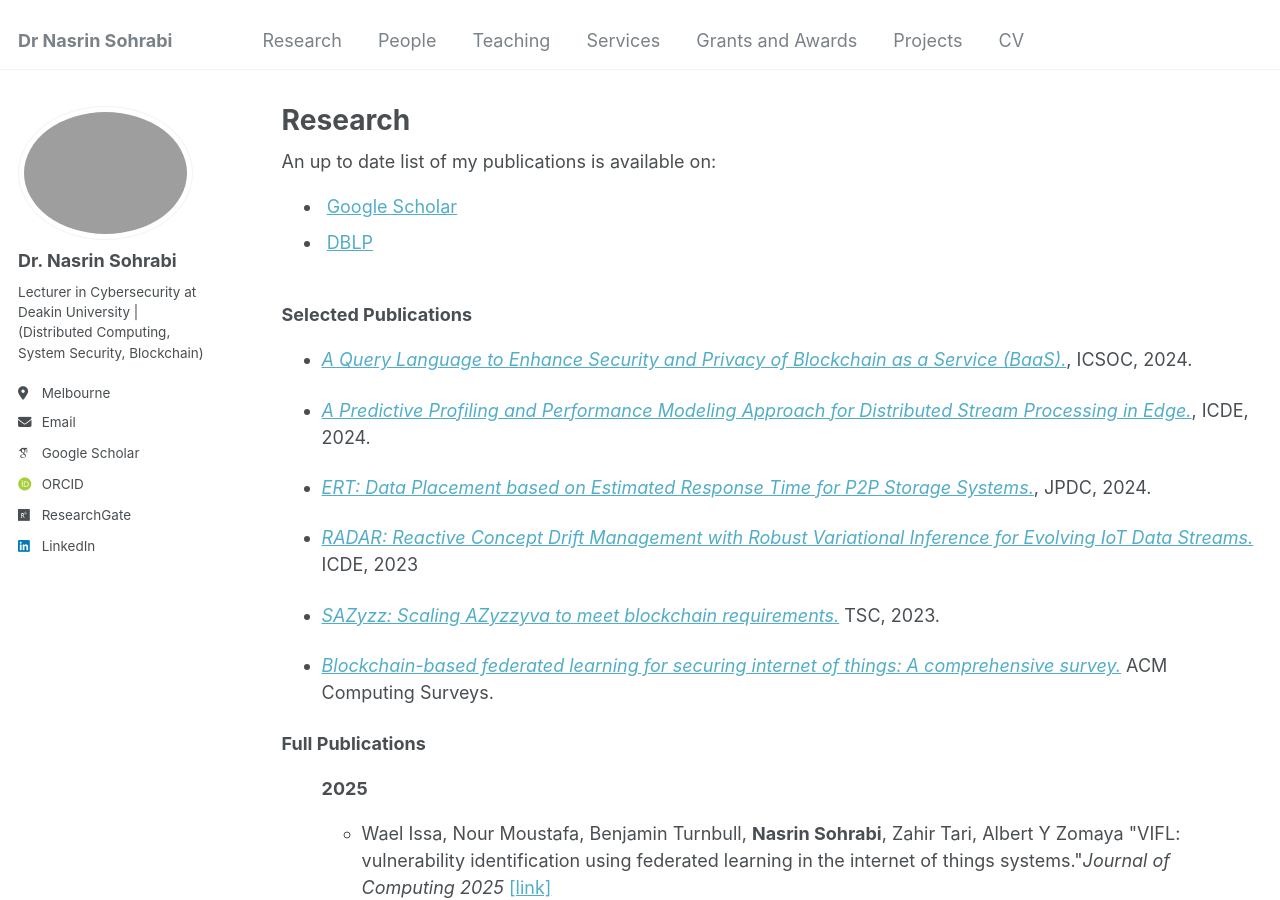
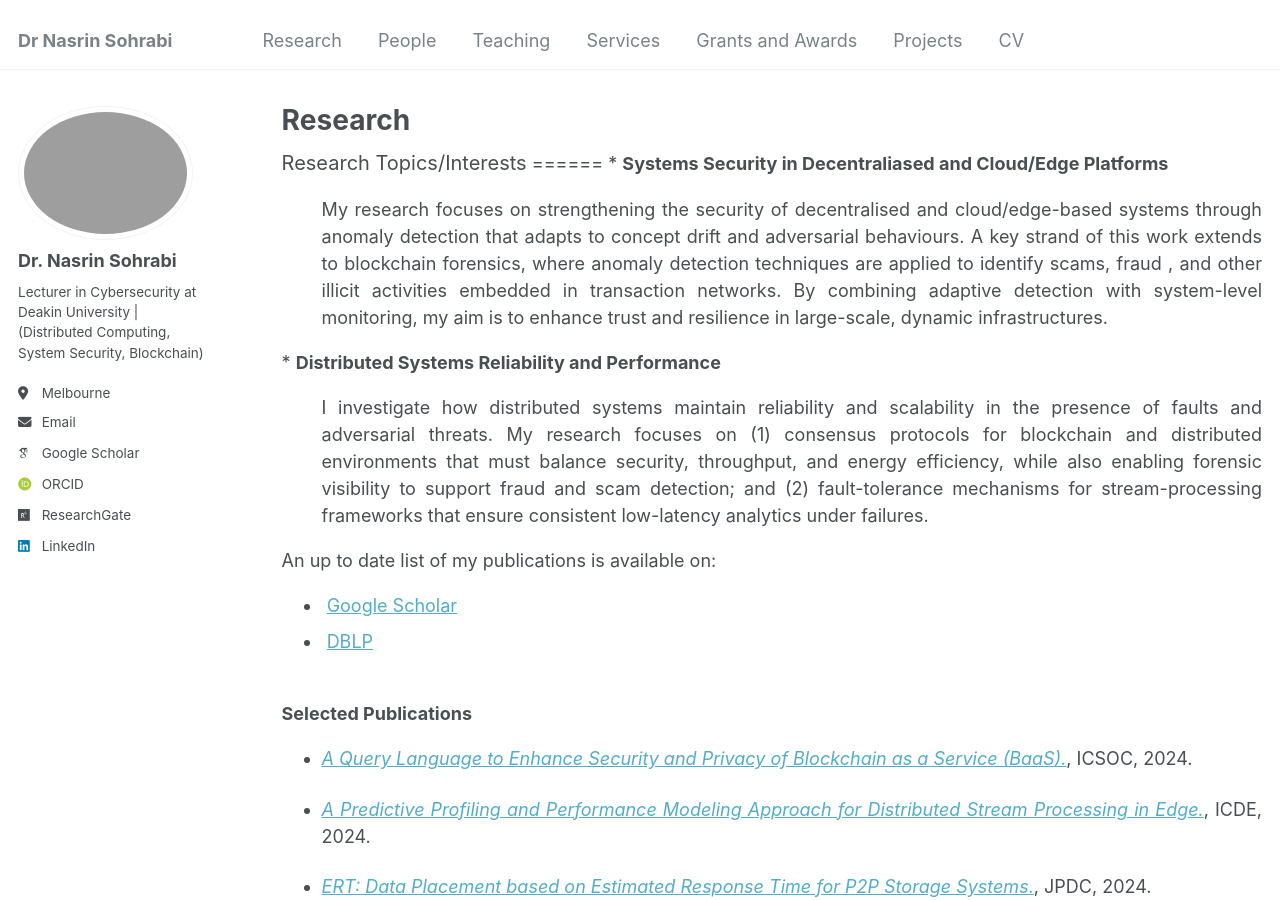
Before and after one commit to Nasrin-Sohrabi/Nasrin-Sohrabi.github.io, a Jekyll site: the page built from _pages/research.html, in a window 1280 px wide and 900 px high. Built offline with Jekyll 4.4.1, drawn with Linux system fonts in a browser that asks for light colours; some web fonts are replaced.

Commit message:
update the intro

```diff
--- a/_pages/research.html
+++ b/_pages/research.html
@@ -6,12 +6,26 @@ author_profile: true
 ---
 
 {% if site.author.googlescholar %}
+
+<span style="font-size:20px;">Research Topics/Interests</span>
+======
+
+<span style=" text-align: justify;">
+
+  * <strong>Systems Security in Decentraliased and Cloud/Edge Platforms</strong>
+    <ul style=" text-align: justify;"> My research focuses on strengthening the security of decentralised and cloud/edge-based systems through anomaly detection that adapts to concept drift and adversarial behaviours. A key strand of this work extends to blockchain forensics, where anomaly detection techniques are applied to <span style="font-style: bold"> identify scams, fraud </span>, and other illicit activities embedded in transaction networks. By combining adaptive detection with system-level monitoring, my aim is to enhance trust and resilience in large-scale, dynamic infrastructures.</ul>
+
+  * <strong>Distributed Systems Reliability and Performance</strong>
+      <ul style=" text-align: justify;"> I investigate how distributed systems maintain reliability and scalability in the presence of faults and adversarial threats. My research focuses on (1) consensus protocols for blockchain and distributed environments that must balance security, throughput, and energy efficiency, while also enabling forensic visibility to support fraud and scam detection; and (2) fault-tolerance mechanisms for stream-processing frameworks that ensure consistent low-latency analytics under failures.</ul>
+
+
   <div class="wordwrap">An up to date list of my publications is available on:
     <ul>
       <li> <a href="{{site.author.googlescholar}}">Google Scholar</a></li>
       <li> <a href="https://dblp.org/pid/231/1712.html">DBLP</a> </li>
     </ul>
   </div>
+
 {% endif %}
 
 {% include base_path %}
```
